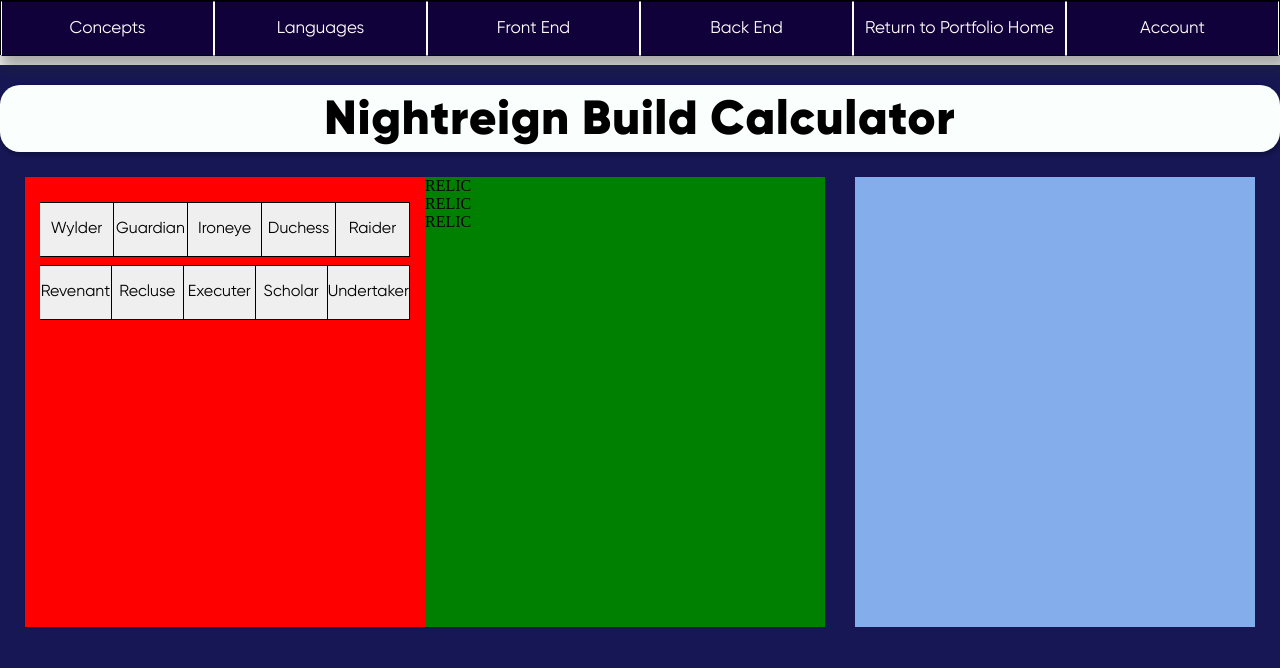
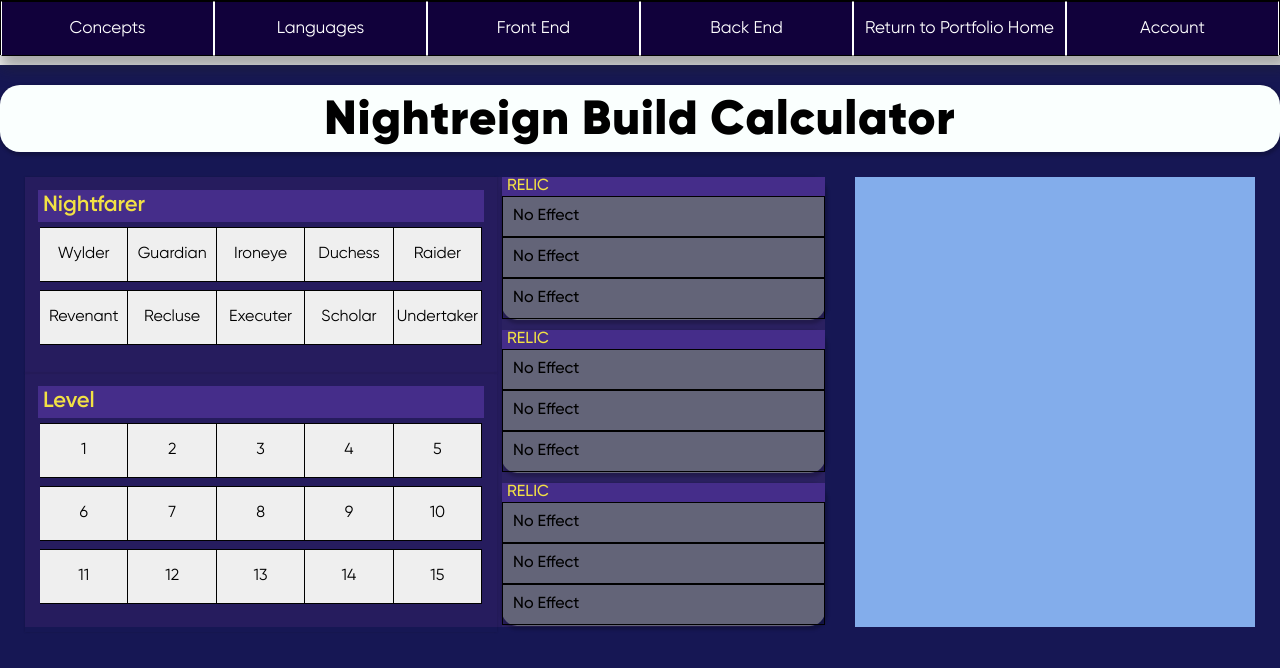
Before and after one commit to NLanese/the-codex, a Next.js app: page /showcases/projects/nightreign in a window 1280 px wide. Shown: the top 668 px of the page. Built offline with nearby package versions, Linux system fonts and the light colour scheme.

Commit message:
relics work

```diff
--- a/OstrichComponents/Forms/FormMultipleChoice.js
+++ b/OstrichComponents/Forms/FormMultipleChoice.js
@@ -10,7 +10,10 @@ export const FormMultipleChoice = ({
     titleStyle,             // Style of the Title for the Multiple Choice Question
     captionStyle,
     fieldTextStyle,
+
     inForm=true,
+    title,
+    caption,
     itemsPerRow=3,
 
     onChange,               // Function to fire whenever a value is selected or unselected
@@ -238,10 +241,7 @@ export const FormMultipleChoice = ({
     ////////////////
 
         function renderCaptionAndDetails(){
-            if (!fieldObj){
-                return
-            }
-            else if (!fieldObj.caption && !fieldObj.img && !fieldObj.moreText){
+            if (!caption && (!fieldObj || (!fieldObj.caption && !fieldObj.img && !fieldObj.moreText))){
                 return
             }
             else{
@@ -257,10 +257,10 @@ export const FormMultipleChoice = ({
 
         // Renders the Field's Description / Caption
         function renderCaption(){
-            if (fieldObj?.caption){
+            if (fieldObj?.caption || caption){
                 return(
                     <span style={captionStyleFinal}>
-                        {fieldObj.caption}
+                        {fieldObj.caption ? fieldObj.caption : caption}
                     </span>
                 )
             }
@@ -292,13 +292,13 @@ export const FormMultipleChoice = ({
 
         function renderBubbleAndTitle(){
             if (
-             (!fieldObj || !fieldObj.title) &&
-             ((correctDisplay !== "bubble") || (!validResponse && !correctResponse))
+             (!fieldObj && !fieldObj.title) &&
+             ((correctDisplay !== "bubble") && (!validResponse && !correctResponse))
             ){
                 return
             }
             return(
-                <div style={{display: 'flex', flexDirection: 'row', width: '100%', paddingRight: '5%', height:'100%'}}>
+                <div style={{display: 'flex', flexDirection: 'row', width: '100%', paddingRight: '5%', height:'auto'}}>
                     {renderTitle()}
                     {renderBubbleValidOrCorrect()}
                 </div>
@@ -307,7 +307,12 @@ export const FormMultipleChoice = ({
 
         // Renders the Bubble Version of Correct or Valid
         function renderBubbleValidOrCorrect(){
-            if ((!validResponse && !correctResponse && (fieldObj?.required === false)) || (correctDisplay !== "bubble") || (!fieldObj)){
+            if (
+                (!validResponse && !correctResponse &&
+                    (fieldObj?.required === false)) ||
+                    (correctDisplay !== "bubble") ||
+                    (!fieldObj || fieldObj.required === false || singleOption && !fieldObj.required)
+                ){
                 return
             }
             let borderColor = '#bdbdbd'
@@ -343,12 +348,12 @@ export const FormMultipleChoice = ({
         }
 
         function renderTitle(){
-            if (!fieldObj || !fieldObj.title){
+            if (!fieldObj && !fieldObj.title && !title){
                 return
             }
             return(
                 <p style={{...titleStyleFinal, flex: 11}}>
-                {fieldObj?.title}
+                {fieldObj?.title ? fieldObj.title : title}
                 </p>
             )
         }
@@ -431,7 +436,7 @@ export const FormMultipleChoice = ({
                     <div style={{width: (inForm ? '95%' : '100%'), height: '10%'}}>
                         {renderBubbleAndTitle()}
                         {renderCaptionAndDetails()}
-                        <div style={{padding: 5, paddingTop: 15}}>
+                        <div style={{padding: 5}}>
                             {renderOptions()}
                         </div>
                     </div>
--- a/pages/showcases/projects/nightreign.js
+++ b/pages/showcases/projects/nightreign.js
@@ -14,6 +14,17 @@ import { OstCard } from "../../../OstrichComponents/Format/OstCard";
 import { FormMultipleChoice } from "../../../OstrichComponents/Forms/FormMultipleChoice";
 
 export default function BetBotProjectPage() {
+////////////
+// Consts //
+////////////
+
+const depthColor = '#161754'
+const nightShade = "#2b2161"
+const graceGiven = "#f2e144"
+const greyOfNight = "#636478"
+const gloomGlow = "#452d8a"
+
+
 ///////////
 // State //
 ///////////
@@ -42,7 +53,11 @@ function renderSelectionsContainer(){
         display: 'flex', flexDirection: 'row',
         gap: 30, height: 500, padding: 25
         }}>
-            <div style={{flex: 8, display: 'flex', flexDirection: 'row', backgroundColor: "#83adeb", height: 450}}>
+            <div style={{
+                flex: 8, display: 'flex', flexDirection: 'row',
+                backgroundColor: nightShade, height: 450,
+                borderRadius: 20
+            }}>
                 {renderNightFarer()}
                 {renderRelics()}
             </div>
@@ -55,8 +70,13 @@ function renderSelectionsContainer(){
 
 function renderNightFarer(){
     return(
-        <div style={{display: 'flex', flex: 6, backgroundColor: 'red'}}>
+        <div style={{
+            display: 'flex', flexDirection: 'column', flex: 7,
+            backgroundColor: '#261c5e', paddingRight: 25
+        }}>
             <FormMultipleChoice
+                title={"Nightfarer"}
+                titleStyle={{marginBottom: 0, paddingBottom: 0, backgroundColor: gloomGlow, padding: 2.5, paddingLeft: 5, color: graceGiven,}}
                 boxStyle={{width: '100%', margin: 0}}
                 itemsPerRow={5}
                 inForm={false}
@@ -69,7 +89,26 @@ function renderNightFarer(){
                     type: "MC",
                     template: "tabs",
                     options: ["Wylder", "Guardian", "Ironeye", "Duchess", "Raider", "Revenant", "Recluse", "Executer", "Scholar", "Undertaker"],
-                    textStyle: {fontSize: 18},
+                    textStyle: {fontSize: 16},
+                  }
+                }
+              />
+              <FormMultipleChoice
+                title={"Level"}
+                titleStyle={{marginBottom: 0, paddingBottom: 0, backgroundColor: gloomGlow, padding: 2.5, paddingLeft: 5, color: graceGiven}}
+                boxStyle={{width: '100%', margin: 0}}
+                itemsPerRow={5}
+                inForm={false}
+                onChange={(op) => {
+                  setNightfarer(op)
+                }}
+                fieldObj={
+                  {
+                    id: "2",
+                    type: "MC",
+                    template: "tabs",
+                    options: [1, 2, 3, 4, 5, 6, 7, 8, 9, 10, 11, 12, 13, 14, 15],
+                    textStyle: {fontSize: 16},
                   }
                 }
               />
@@ -79,7 +118,7 @@ function renderNightFarer(){
 
 function renderRelics(){
     return(
-        <div style={{display: 'flex', flex: 6, flexDirection: 'column', backgroundColor: 'green'}}>
+        <div style={{display: 'flex', flex: 5, gap: 10, flexDirection: 'column'}}>
             {renderRelic(relic1)}
             {renderRelic(relic2)}
             {renderRelic(relic3)}
@@ -87,11 +126,30 @@ function renderRelics(){
     )
 }
 
-function renderRelic(){
+function renderRelic(relic){
     return(
-        <div>
-            RELIC
-        </div>
+        <OstCard style={{flex: 3, backgroundColor: greyOfNight, padding: 0}}>
+            <p style={{backgroundColor: gloomGlow, color: graceGiven, padding: 0, paddingLeft: 5, margin: 0, overflow: 'hidden'}}>RELIC</p>
+            {renderRelicEffect(relic?.slot1 ? relic.slot1 : null)}
+            {renderRelicEffect(relic?.slot2 ? relic.slot2 : null)}
+            {renderRelicEffect(relic?.slot2 ? relic.slot2 : null)}
+        </OstCard>
+    )
+}
+
+function renderRelicEffect(relicSlot){
+    if (relicSlot === null){
+        return (
+            <OstCard style={{border: '1px solid black'}} noShadow={true} rounded={false}>
+                No Effect
+            </OstCard>
+        )
+    }
+    return (
+        <OstCard style={{border: '1px solid black'}} noShadow={true} rounded={false}>
+            {relicSlot.title}
+        </OstCard>
+
     )
 }
 
@@ -100,7 +158,7 @@ function renderRelic(){
 // Main Return //
 /////////////////
 return(
-    <div style={{paddingTop: 20, backgroundColor: "#161754", height: '100vh'}}>
+    <div style={{paddingTop: 20, backgroundColor: depthColor, height: '100vh'}}>
             <div style={Styles.Fonts.pageTitle}>Nightreign Build Calculator </div>
             {renderSelectionsContainer()}
     </div>
```
